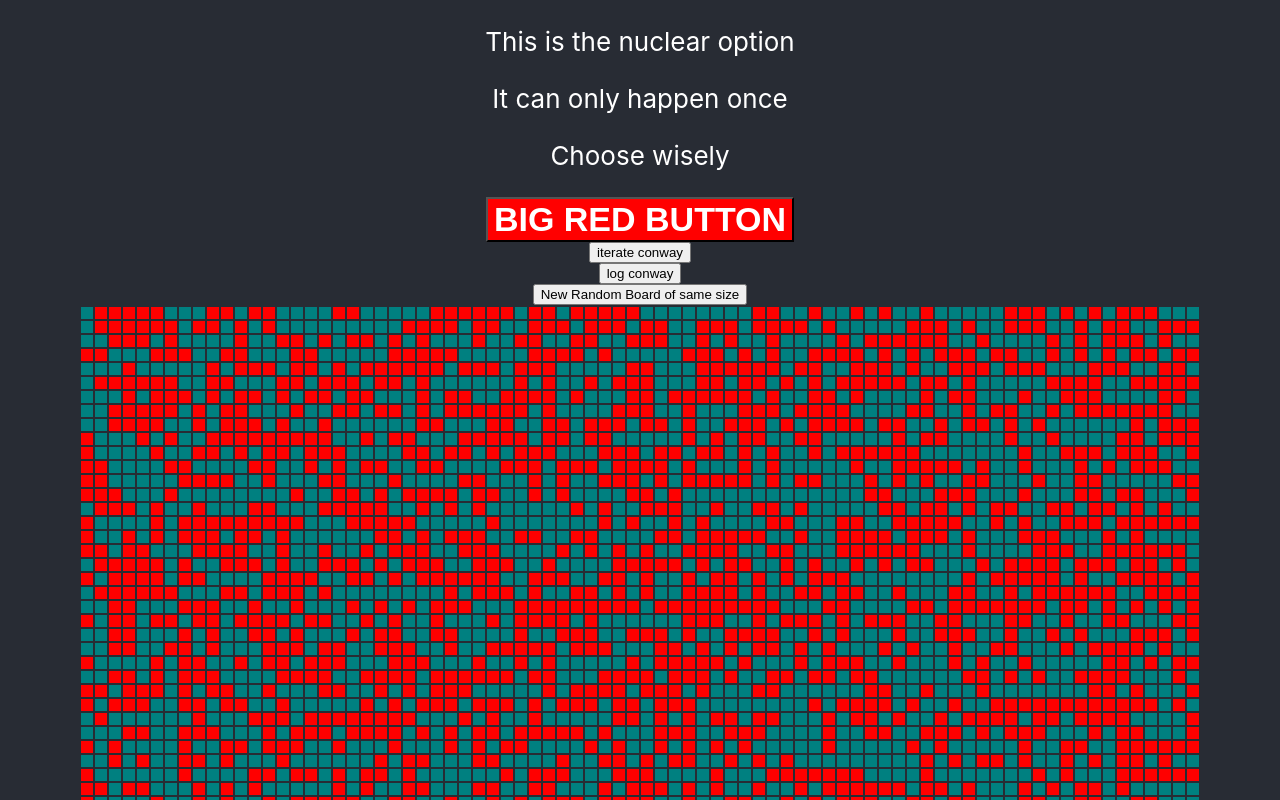
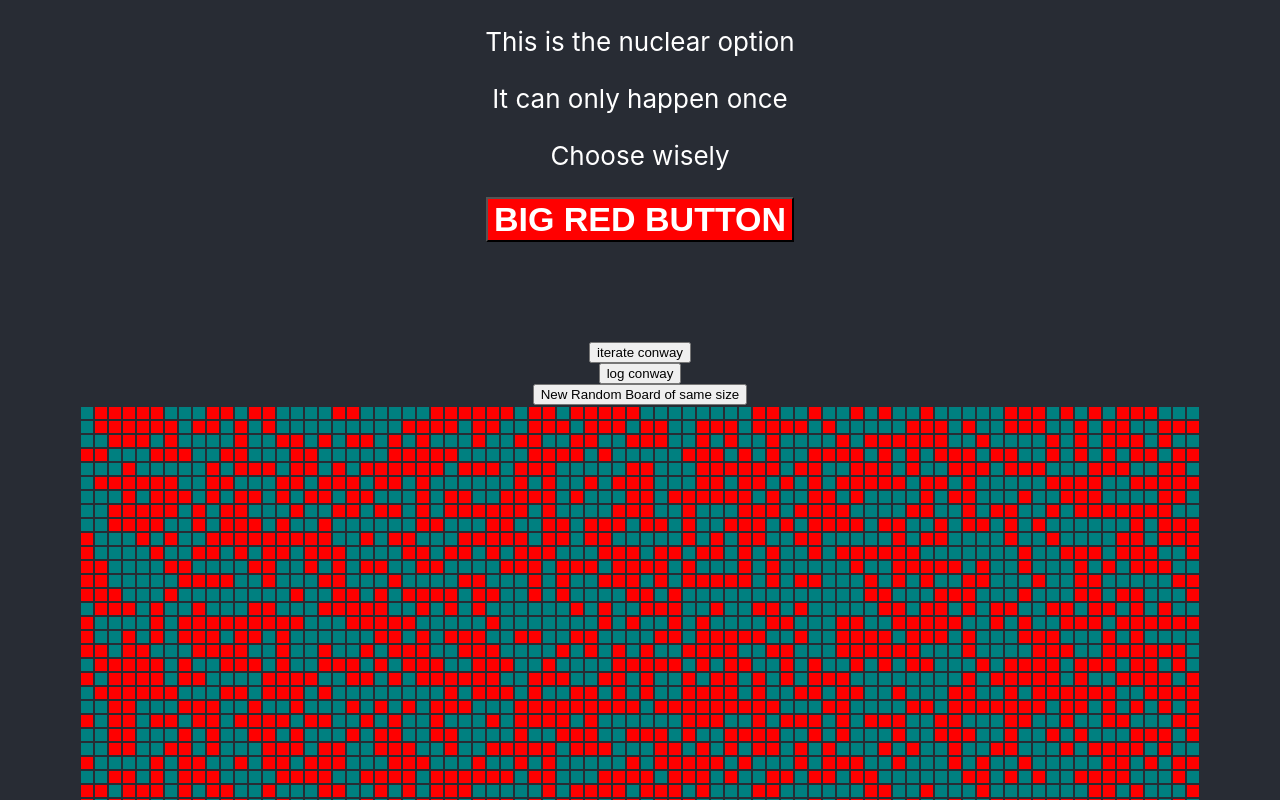
Before and after one commit to sarahmccpop/conway, a React (Create React App) app: page / in a window 1280 px wide. Shown: the top 800 px of the page. Built offline with nearby package versions, Linux system fonts and the light colour scheme.

Commit message:
Runonce working displaying to screen

```diff
--- a/src/App.js
+++ b/src/App.js
@@ -83,8 +83,8 @@ function App() {
   return (
     <div className="App">
       <header className="App-header">
-        <WarningMessage/>
-        <button onClick={bigRed.pressedBigRed} id='bigReadButton'>BIG RED BUTTON</button>
+
+        <WarningMessage {...bigRed}/>
 
         <button onClick={conwayState.iterateConway}>iterate conway</button>
         <button onClick={() => console.log(conwayState.board)}>log conway</button>
--- a/src/RunOnce.css
+++ b/src/RunOnce.css
@@ -7,7 +7,8 @@
 }
 
 #gameOver{
+    background-color: yellow;
     color: red;
-    font-size: 50px;
+    font-size: 100px;
     font-weight: 700;
 }
--- a/src/RunOnce.jsx
+++ b/src/RunOnce.jsx
@@ -3,53 +3,42 @@ import './RunOnce.css';
 
 export const UseBigRedButton = ({initCount}) => {
     const [stateOfWorld, setPressedButton] = useState(initCount);
+    let message = "";
+    const [messageToWorld, setMessageToWorld] = useState(message);
 
     const pressedBigRed = () => {
+
         let counter = initCount;
         if (counter === 0){
             counter++
             console.log("Counter is :", counter)
             setPressedButton(counter);
-            youPressedIt();
-            console.log("You pressed it");
+            setMessageToWorld("BOOM!!!!");
                 } else {
             console.log("end of world")
-            setPressedButton(counter);
-            worldHasEnded();
-
+            setMessageToWorld("you can only destroy the world once");
         }
     }
 
-    const youPressedIt = () =>{
-        return <div>
-            <p>BOOM</p>
-        </div>
-    }
 
-    const worldHasEnded = () => {
-        return <div id='gameOver'>
-            <p>
-                WORLD DESTROYED
-            </p>
-        </div>
-    }
 
 
     return {
         stateOfWorld,
         setPressedButton,
         pressedBigRed,
-        worldHasEnded,
-        youPressedIt
+        messageToWorld
     }
 
 }
 
-export const WarningMessage = () => {
+export const WarningMessage = ({messageToWorld, pressedBigRed}) => {
     return <div>
         <p>This is the nuclear option</p>
         <p>It can only happen once</p>
         <p>Choose wisely</p>
+        <button onClick={pressedBigRed} id='bigReadButton'>BIG RED BUTTON</button>
+        <p id='gameOver'>{messageToWorld}</p>
 
     </div>
 }
```
